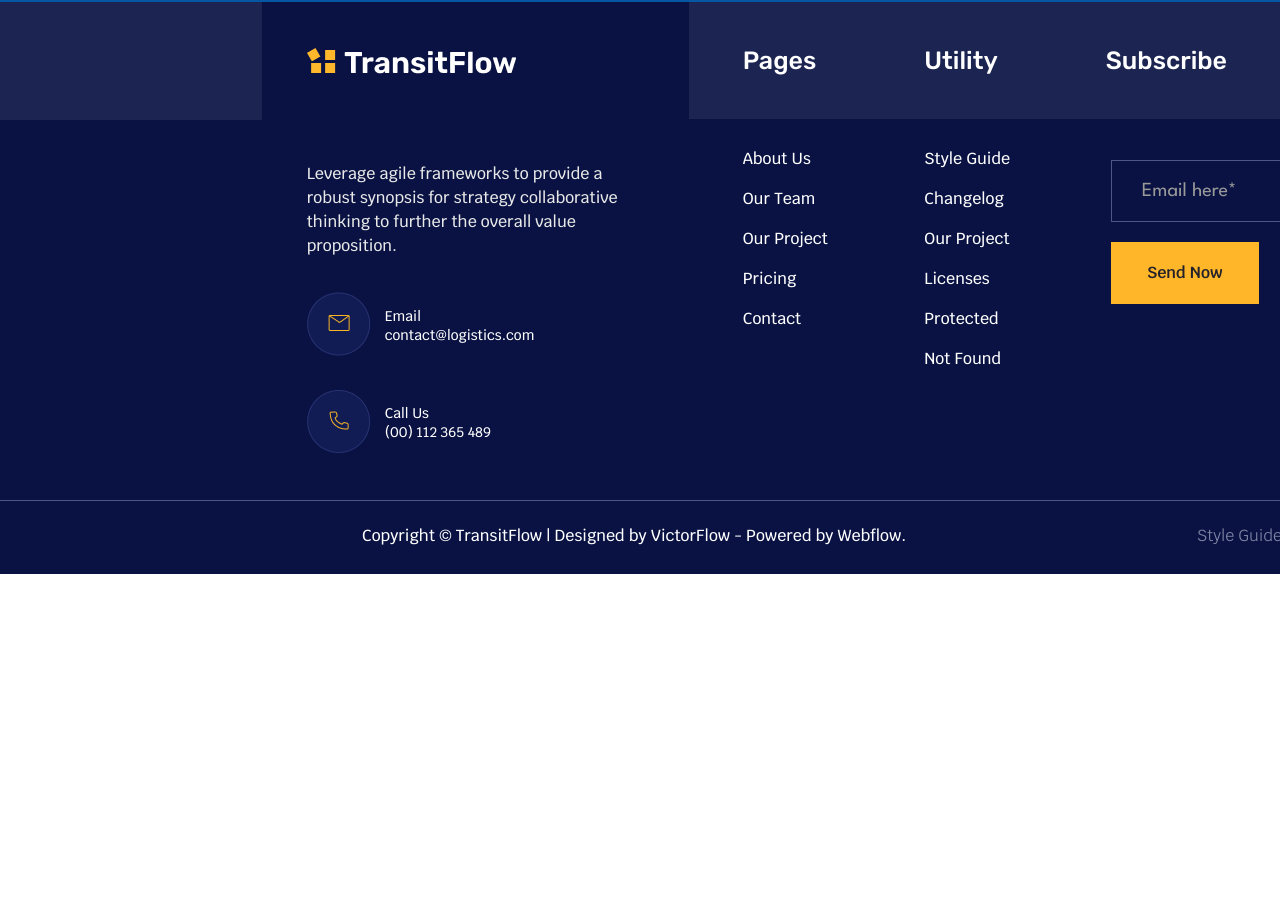
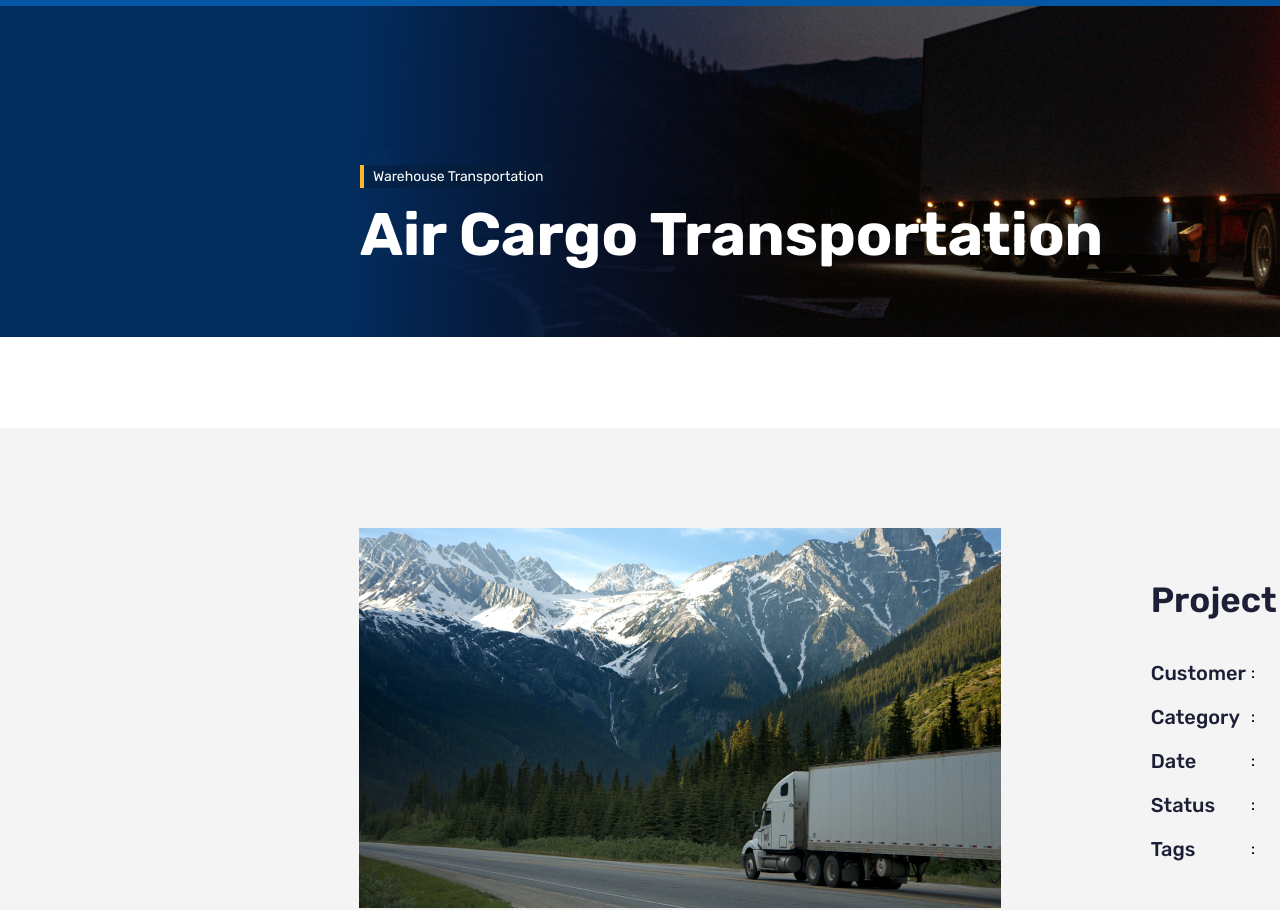
Before and after one commit to sgkocha/transit-flow, a React (Create React App) app: page /project in a window 1280 px wide. Shown: the part 239-1149 px from the top of the page. Before the commit the page ends 813 px from the top, so only its background shows below. Built offline with nearby package versions, Linux system fonts and the light colour scheme.

Commit message:
add Main and Details blocks to Project page

```diff
--- a/src/compontents/Main/Main.tsx
+++ b/src/compontents/Main/Main.tsx
@@ -5,6 +5,7 @@ import About from '../../pages/About'
 import Services from '../../pages/Services'
 import Service from '../../pages/Service'
 import Projects from '../../pages/Projects'
+import Project from '../../pages/Project'
 
 const Main = () => {
     return (
@@ -29,6 +30,10 @@ const Main = () => {
                 path='projects'
                 element={<Projects />}
             />
+            <Route
+                path='project'
+                element={<Project/>}
+            />
         </Routes>
     )
 }
--- /dev/null
+++ b/src/pages/Project.css
@@ -0,0 +1,67 @@
+.project-main {
+    padding-top: 159px;
+    padding-bottom: 158px;
+    padding-left: 360px;
+    background: url("/public/images/project-main-bg.png") no-repeat;
+    background-position-y: -166px;
+}
+
+.project-main-pattern {
+    width: 4px;
+    height: 23px;
+    background-color: rgba(255, 182, 41, 1);
+}
+
+.project-main-above {
+    padding-top: 3px;
+    padding-bottom: 3px;
+    padding-left: 9px;
+    padding-right: 9px;
+    background-color: rgba(4, 28, 55, 0.5);
+    font-size: 14px;
+    color: #FFFFFF;
+}
+
+.project-main-title {
+    margin-top: 11px;
+    font-weight: 700;
+    font-size: 60px;
+    color: #FFFFFF;
+}
+
+.project-details {
+    padding-top: 100px;
+    padding-bottom: 100px;
+    padding-left: 359px;
+    padding-right: 359px;
+    background-color: #F4F4F4;
+}
+
+.project-details-title {
+    font-weight: 600;
+    font-size: 35px;
+    color: #1C1F35;
+}
+
+.project-details-content {
+    margin-top: 40px;
+    flex-direction: column;
+    gap: 20px;
+}
+
+.details-content-bl {
+    gap: 27px;
+}
+
+.details-content-bl .content-bl-cat {
+    width: 73.14px;
+    font-weight: 500;
+    font-size: 20px;
+    color: #1C1F35;
+}
+
+
+.details-content-bl .content-bl-title {
+    font-size: 20px;
+    color: #1C1F35;
+}
--- /dev/null
+++ b/src/pages/Project.tsx
@@ -0,0 +1,51 @@
+import React from 'react'
+import './Project.css'
+
+const Project = () => {
+    return (
+        <main>
+            <div className="project-main">
+                <div className="project-main-caption d-f">
+                    <div className="project-main-pattern"></div>
+                    <div className="project-main-above">Warehouse Transportation</div>
+                </div>
+                <h2 className="project-main-title">Air Cargo Transportation</h2>
+            </div>
+            <div className="project-details d-f jc-sb align-center">
+                <div><img src="images/project-details.png" alt="project-details" /></div>
+                <div>
+                    <h3 className="project-details-title">Project Details</h3>
+                    <div className="project-details-content d-f">
+                        <div className="details-content-bl d-f align-center">
+                            <div className="content-bl-cat">Customer</div>
+                            <div>:</div>
+                            <div className="content-bl-title">David Warner</div>
+                        </div>
+                        <div className="details-content-bl d-f align-center">
+                            <div className="content-bl-cat">Category</div>
+                            <div>:</div>
+                            <div className="content-bl-title">Warehouse Transportaion</div>
+                        </div>
+                        <div className="details-content-bl d-f align-center">
+                            <div className="content-bl-cat">Date</div>
+                            <div>:</div>
+                            <div className="content-bl-title">12 December, 2022</div>
+                        </div>
+                        <div className="details-content-bl d-f align-center">
+                            <div className="content-bl-cat">Status</div>
+                            <div>:</div>
+                            <div className="content-bl-title">Completed</div>
+                        </div>
+                        <div className="details-content-bl d-f align-center">
+                            <div className="content-bl-cat">Tags</div>
+                            <div>:</div>
+                            <div className="content-bl-title">Life Style Travel, Best Delivery</div>
+                        </div>
+                    </div>
+                </div>
+            </div>
+        </main>
+    )
+}
+
+export default Project
--- a/src/pages/Projects.tsx
+++ b/src/pages/Projects.tsx
@@ -1,4 +1,5 @@
 import React from 'react'
+import { Link } from 'react-router-dom'
 import './Projects.css'
 
 const Projects = () => {
@@ -14,7 +15,9 @@ const Projects = () => {
       <div className="projects-gallery d-f jc-sb">
         <div className='projects-gallery-item'>
           <img src="images/projects1.png" alt="projects1" />
-          <div className="gallery-item-hover d-n"><img src="images/gallery-item-hover.png" alt="gallery-item-hover" /></div>
+          <div className="gallery-item-hover d-n">
+             <Link to='/project'><img src="images/gallery-item-hover.png" alt="gallery-item-hover" /></Link>
+          </div>
         </div>
         <div className='projects-gallery-item'>
           <img src="images/projects2.png" alt="projects2" />
@@ -59,7 +62,7 @@ const Projects = () => {
                     <div className="counter-item-title">Owned Vehicles</div>
                 </div>
             </div>
-      <div style={{ marginBottom: "120px" }}></div>
+      <div style={{ marginBottom: "6px" }}></div>
     </main>
   )
 }
```
Also changed, not shown: public/images/project-details.png (added), public/images/project-main-bg.png (added).
